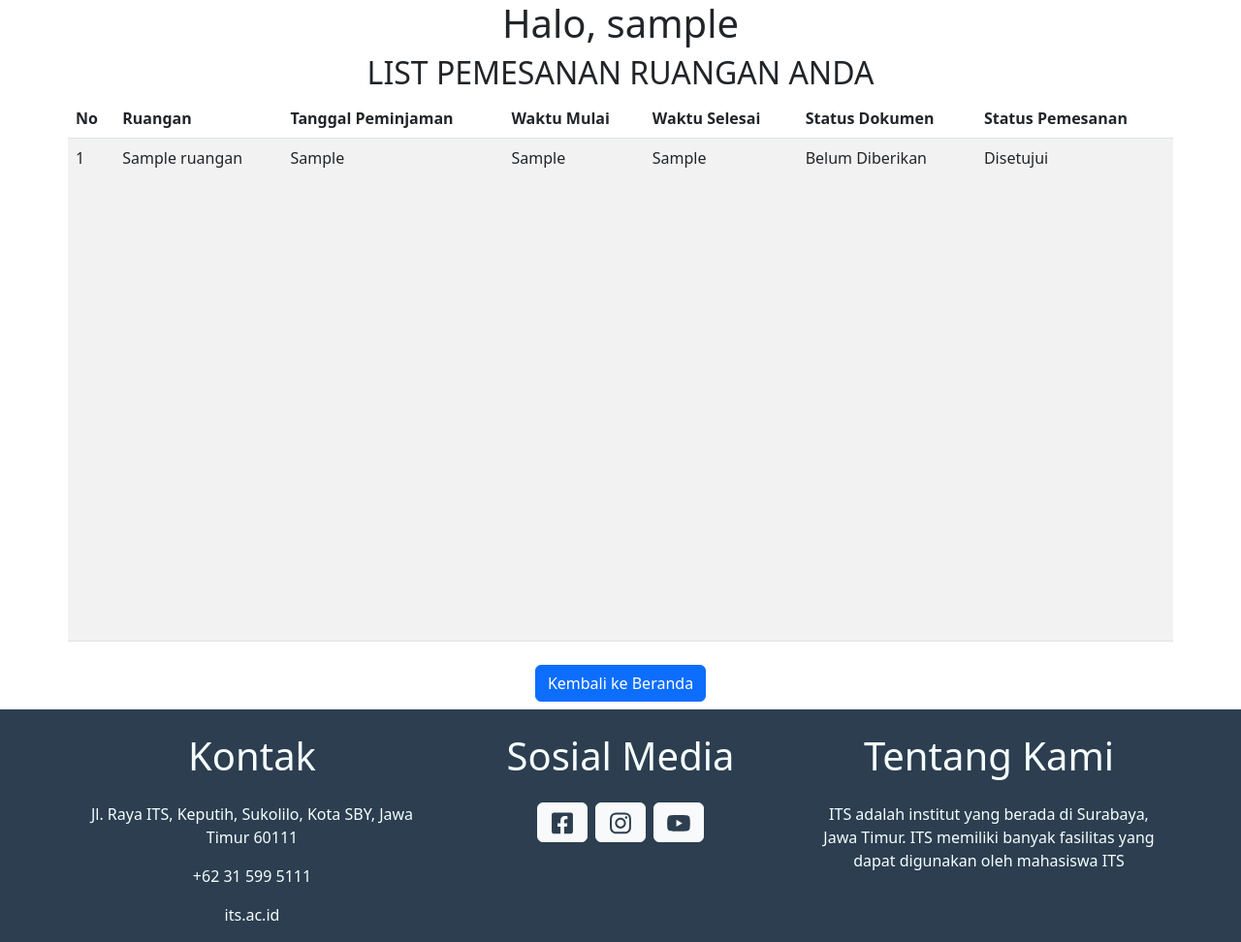
After one commit to Anggito02/fp-pweb-SIMPRU, a PHP site: page /res/list_pesanan.php in a window 1280 px wide. The commit adds this page. Shown: the whole page at 97% size. Run offline with PHP 8.4, Linux system fonts and the light colour scheme; the visitor is signed in with stand-in values (Sample User, id 1); tables that the repository leaves empty or names only in its code hold one stand-in row (values such as "Sample post").

Commit message:
add daftar pesanan user

```diff
--- /dev/null
+++ b/css/list_pesanan.css
@@ -0,0 +1,3 @@
+table {
+    min-height: 70vh;;
+}
--- a/detail/detail_ruangan.php
+++ b/detail/detail_ruangan.php
@@ -87,7 +87,7 @@ $kuota_ruangan = $row['kuota_ruangan'];
                             <li>
                                 <hr class="dropdown-divider">
                             </li>
-                            <li><a class="dropdown-item" href="#">Pemesanan Anda</a></li>
+                            <li><a class="dropdown-item" href="../res/list_pesanan.php">Pemesanan Anda</a></li>
                             <form class="my-3" action="../helper/logout_process.php" method="post">
                                 <button type="submit" class="dropdown-item">Keluar</button>
                             </form>
--- /dev/null
+++ b/helper/list_pesanan_process.php
@@ -0,0 +1,33 @@
+<?php
+
+if ( $_SERVER['REQUEST_METHOD']=='GET' && realpath(__FILE__) == realpath( $_SERVER['SCRIPT_FILENAME'] ) ) {
+    header( "Location: ../index.php" );
+    die();
+}
+
+include("../config.php");
+
+// ambil data list pemesanan
+if(isset($_SESSION['username'])) {
+    $username = $_SESSION['username'];
+
+    $sqlDataPesananUser = "
+    SELECT Ruangan_id_ruangan, status_pesanan, status_dokumen, waktu_mulai_pesan, waktu_selesai_pesan, ruanganSubTable.nama_ruangan AS nama_ruangan
+    FROM pesanan_ruangan,
+        (
+            SELECT id_ruangan, nama_ruangan
+            FROM ruangan
+        ) AS ruanganSubTable,
+        (
+            SELECT id_akun
+            FROM akun
+            WHERE username='$username'
+        ) AS akunSubTable
+    WHERE Ruangan_id_ruangan=ruanganSubTable.id_ruangan AND Akun_id_akun=id_akun
+    ORDER BY waktu_mulai_pesan;
+    ";
+
+    $resultDataPesananUser = mysqli_query($database, $sqlDataPesananUser);
+}
+
+?>
--- a/index.php
+++ b/index.php
@@ -80,7 +80,7 @@ session_start();
                             <li>
                                 <hr class="dropdown-divider">
                             </li>
-                            <li><a class="dropdown-item" href="#">Pemesanan Anda</a></li>
+                            <li><a class="dropdown-item" href="./res/list_pesanan.php">Pemesanan Anda</a></li>
                             <form class="my-3" action="./helper/logout_process.php" method="post">
                                 <button type="submit" class="dropdown-item">Keluar</button>
                             </form>
--- a/res/buat_pesanan_ruangan.php
+++ b/res/buat_pesanan_ruangan.php
@@ -81,7 +81,7 @@ $nama_ruangan = $_GET['ruangan'];
                             <li>
                                 <hr class="dropdown-divider">
                             </li>
-                            <li><a class="dropdown-item" href="#">Pemesanan Anda</a></li>
+                            <li><a class="dropdown-item" href="../res/list_pesanan.php">Pemesanan Anda</a></li>
                             <form class="my-3" action="../helper/logout_process.php" method="post">
                                 <button type="submit" class="dropdown-item">Keluar</button>
                             </form>
--- /dev/null
+++ b/res/list_pesanan.php
@@ -0,0 +1,126 @@
+<?php
+
+session_start();
+
+// jika username tidak ada -> suruh login
+if(!isset($_SESSION['username'])) {
+    header("Location: ../index.php");
+    exit();
+}
+
+$username = $_SESSION['username'];
+
+include("../helper/list_pesanan_process.php");
+
+?>
+
+<!DOCTYPE html>
+<html lang="en">
+<head>
+    <meta charset="UTF-8">
+    <meta http-equiv="X-UA-Compatible" content="IE=edge">
+    <meta name="viewport" content="width=device-width, initial-scale=1.0">
+    <title>SIMPRU</title>
+    <link href="https://cdn.jsdelivr.net/npm/bootstrap@5.2.3/dist/css/bootstrap.min.css" rel="stylesheet"
+        integrity="sha384-rbsA2VBKQhggwzxH7pPCaAqO46MgnOM80zW1RWuH61DGLwZJEdK2Kadq2F9CUG65" crossorigin="anonymous">
+    <link rel="stylesheet" href="../css/global.css">
+    <link rel="stylesheet" href="../css/list_pesanan.css">
+</head>
+<body>
+
+    <h1>Halo, <?= $username; ?></h1>
+
+    <h2>LIST PEMESANAN RUANGAN ANDA</h2>
+
+    <table class="container table table-striped">
+        <thead>
+            <tr>
+                <th scope="col">No</th>
+                <th scope="col">Ruangan</th>
+                <th scope="col">Tanggal Peminjaman</th>
+                <th scope="col">Waktu Mulai</th>
+                <th scope="col">Waktu Selesai</th>
+                <th scope="col">Status Dokumen</th>
+                <th scope="col">Status Pemesanan</th>
+            </tr>
+        </thead>
+        <tbody>
+            <?php
+                $i=1;
+                while($row = mysqli_fetch_assoc($resultDataPesananUser)):
+            ?>
+                <?php
+                // Fetch data
+                $status_pesanan = $row['status_pesanan'];
+                $status_dokumen = $row['status_dokumen'];
+                $nama_ruangan = $row['nama_ruangan'];
+                $tanggal = substr($row['waktu_mulai_pesan'], 0, 10);
+                $waktu_mulai = substr($row['waktu_mulai_pesan'], -8);
+                $waktu_selesai = substr($row['waktu_selesai_pesan'], -8);
+                $status_dokumen = $row['status_dokumen'];
+                $status_pesanan = $row['status_pesanan'];
+                ?>
+                <tr>
+                    <td><?= $i; ?></td>
+                    <td><?= $nama_ruangan; ?></td>
+                    <td><?= $tanggal; ?></td>
+                    <td><?= $waktu_mulai; ?></td>
+                    <td><?= $waktu_selesai; ?></td>
+                    <td>
+                        <?php if($status_dokumen == 1): ?>
+                            Sudah
+                        <?php else: ?>
+                            Belum Diberikan
+                        <?php endif; ?>
+                    </td>
+                    <td><?= $status_pesanan ?></td>
+                </tr>
+            <?php
+                $i++;
+                endwhile;
+            ?>
+        </tbody>
+    </table>
+
+    <a href="../index.php" class="btn btn-primary m-2">Kembali ke Beranda</a>
+
+    <!-- Footer -->
+    <div class="container-fluid bg-blacks-main">
+        <div class="container">
+            <div class="row">
+                <div class="col-md-4">
+                    <h1 class="text-light text-center my-4">Kontak</h1>
+                    <p class="text-light text-center">Jl. Raya ITS, Keputih, Sukolilo, Kota SBY, Jawa Timur 60111</p>
+                    <p class="text-light text-center">+62 31 599 5111</p>
+                    <p class="text-light text-center">its.ac.id</p>
+                </div>
+                <div class="col-md-4">
+                    <h1 class="text-light text-center my-4">Sosial Media</h1>
+                    <div class="d-flex justify-content-center">
+                        <a href="https://www.facebook.com/its.ac.id" class="btn btn-light mx-1" target="_blank">
+                            <img src="../src/icon/FacebookIcon.svg" alt="Facebook Icon">
+                        </a>
+                        <a href="https://www.instagram.com/its.ac.id/" class="btn btn-light mx-1" target="_blank">
+                            <img src="../src/icon/InstagramIcon.svg" alt="Instagram Icon">
+                        </a>
+                        <a href="https://www.youtube.com/channel/UCZ9Y4Z2Z1Z0Z9Z0Z9Z0Z0Z0" class="btn btn-light mx-1"
+                            target="_blank">
+                            <img src="../src/icon/YoutubeIcon.svg" alt="Youtube Icon">
+                        </a>
+                    </div>
+                </div>
+                <div class="col-md-4">
+                    <h1 class="text-light text-center my-4">Tentang Kami</h1>
+                    <p class="text-light text-center">ITS adalah institut yang berada di Surabaya, Jawa Timur. ITS
+                        memiliki banyak fasilitas yang dapat digunakan oleh mahasiswa ITS</p>
+                </div>
+            </div>
+        </div>
+    </div>
+    <!---->
+
+    <script src="https://cdn.jsdelivr.net/npm/bootstrap@5.2.3/dist/js/bootstrap.bundle.min.js"
+        integrity="sha384-kenU1KFdBIe4zVF0s0G1M5b4hcpxyD9F7jL+jjXkk+Q2h455rYXK/7HAuoJl+0I4" crossorigin="anonymous">
+    </script>
+</body>
+</html>
--- a/res/list_ruangan.php
+++ b/res/list_ruangan.php
@@ -75,7 +75,7 @@ if(!isset($_SESSION['username'])) {
                             <li>
                                 <hr class="dropdown-divider">
                             </li>
-                            <li><a class="dropdown-item" href="#">Pemesanan Anda</a></li>
+                            <li><a class="dropdown-item" href="../res/list_pesanan.php">Pemesanan Anda</a></li>
                             <form class="my-3" action="../helper/logout_process.php" method="post">
                                 <button type="submit" class="dropdown-item">Keluar</button>
                             </form>
```
Also changed, not shown: src/img/HallMenaraSains1.webp (added), src/img/LapanganPerpustakaan.webp (added), src/img/LapanganTamanAlumni.webp (added), src/img/RuangPascasarjana.webp (added).
